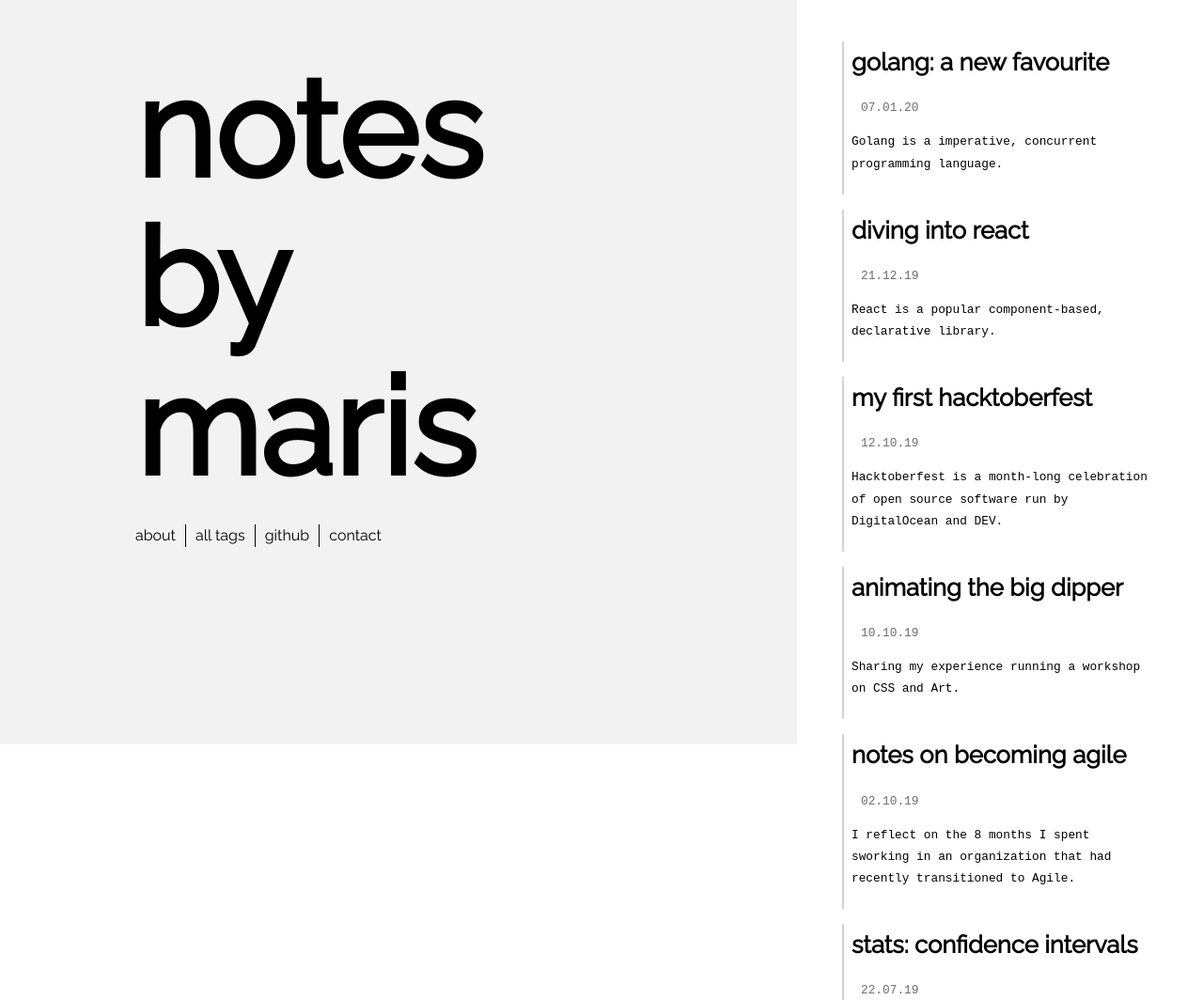
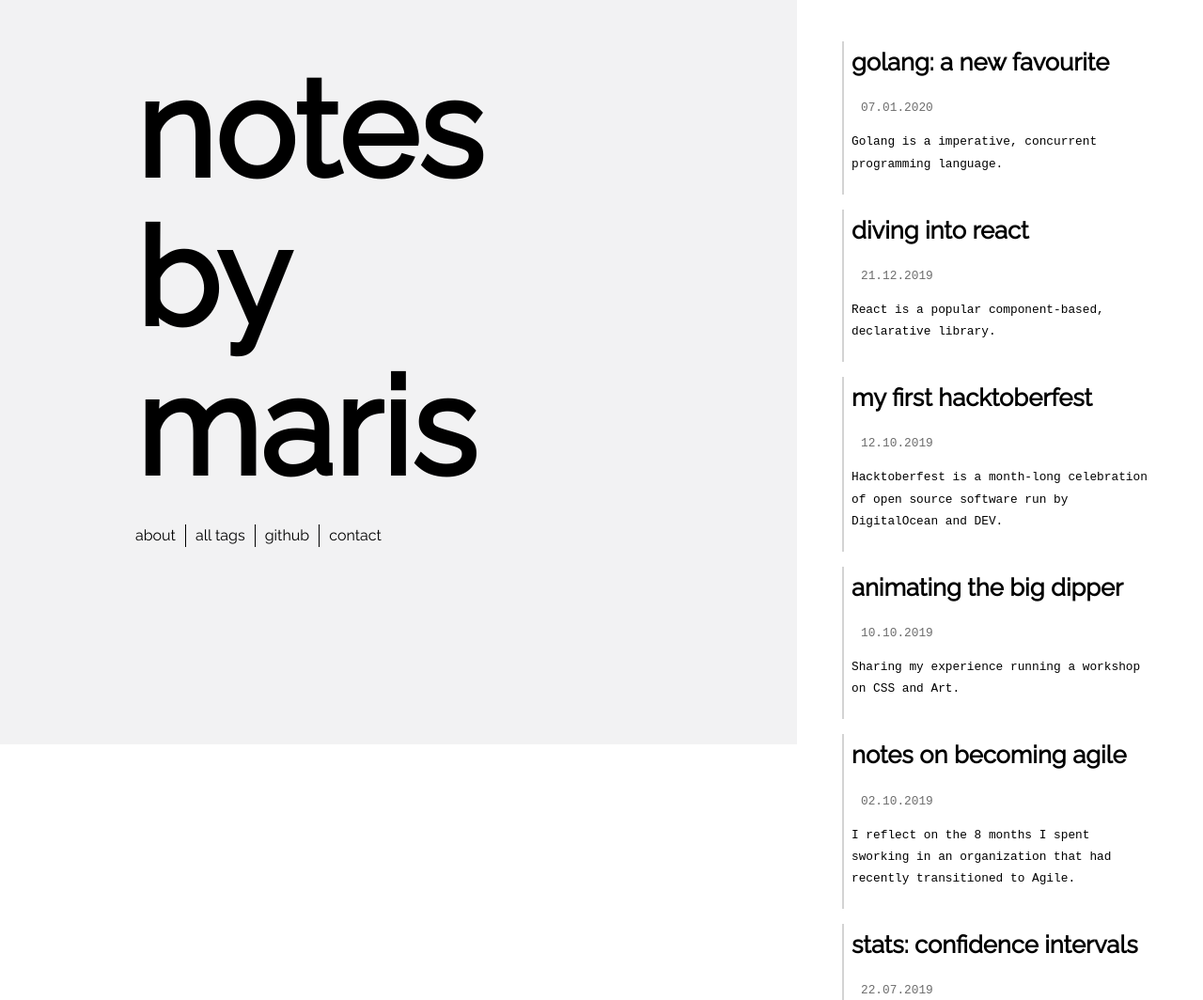
Before and after one commit to marissap/notesbymaris, a Gatsby site: page / in a window 1280 px wide. Shown: the top 1064 px of the page at 94% size. Built offline with nearby package versions, Linux system fonts and the light colour scheme; Gatsby itself is replaced by a stand-in of ours.

Commit message:
graphql update

```diff
--- a/src/pages/index.js
+++ b/src/pages/index.js
@@ -53,7 +53,7 @@ export const listQuery = graphql`
           }
           excerpt(pruneLength: 250)
           frontmatter {
-            date(formatString: "DD.MM.YY")
+            date(formatString: "DD.MM.YYYY")
             title
             description
           }
```
